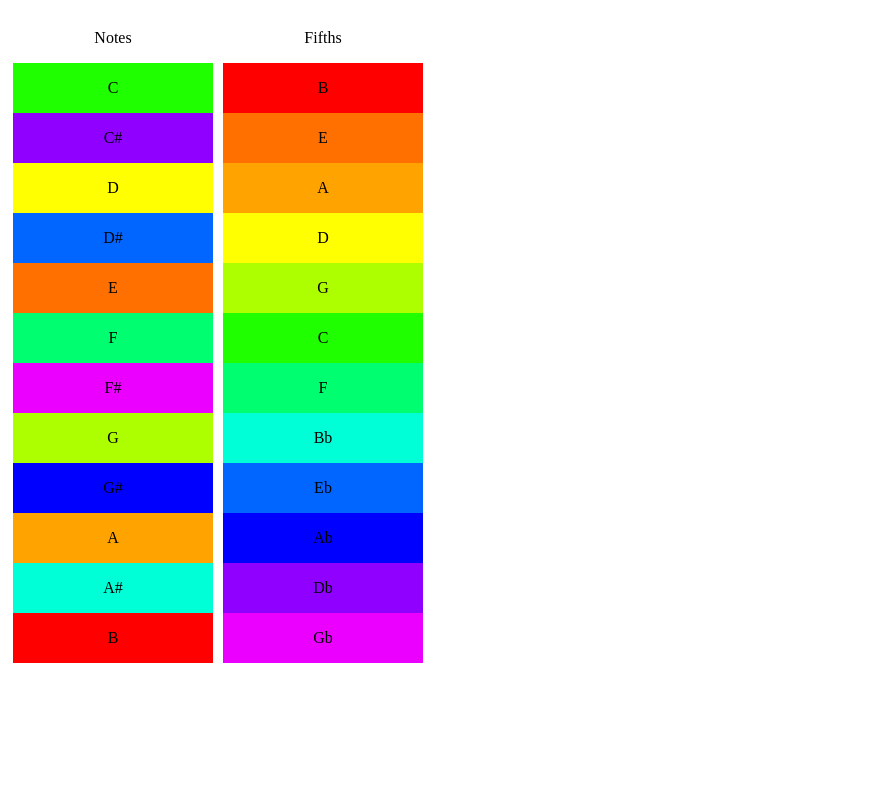
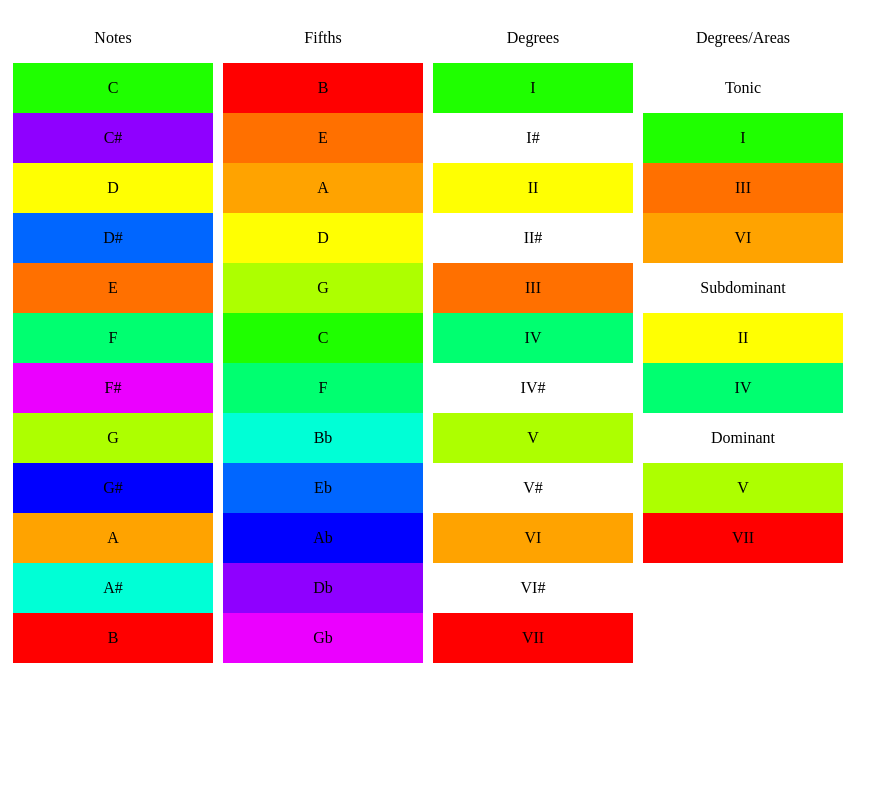
Before and after one commit to fjrd84/ccoach, a PHP site: page / in a window 1280 px wide. Shown: the whole page, without its empty margins (0-893 px from the left). Run offline with PHP 8.4, Linux system fonts and the light colour scheme.

Commit message:
Added degrees

```diff
--- a/css/general.css
+++ b/css/general.css
@@ -11,10 +11,6 @@
 	height: 50px;
 	text-align: center;
 	line-height: 50px;
-}
-
-.note:nth-child(odd){
-	/* background-color: grey; */
 }
 
 .cnote{
@@ -64,3 +60,51 @@
 .asharpnote, .bflatnote{
 	background-color: rgb(0, 255, 214);
 }
+
+.degi{
+	background-color: rgb(31, 255, 0);
+}
+
+.degii{
+	background-color: #FFFF02;
+}
+
+.degiii{
+	background-color: rgb(255, 112, 0);
+}
+
+.degiv{
+	background-color: rgb(0, 255, 112);
+}
+
+.degv{
+	background-color: #ADFF00;
+}
+
+.degvi{
+	background-color: rgb(255, 163, 0);
+}
+
+.degvii{
+	background-color: red;
+}
+
+.degisharp, .degiiflat{
+	/*background-color: rgb(143, 0, 255);*/
+}
+
+.degiisharp, .degiiiflat{
+	/*background-color: rgb(143, 0, 255);*/
+}
+
+.degivsharp, .degvflat{
+	/*background-color: rgb(143, 0, 255);*/
+}
+
+.degvsharp, .degviflat{
+	/*background-color: rgb(143, 0, 255);*/
+}
+
+.degvisharp, .degviiflat{
+	/*background-color: rgb(143, 0, 255);*/
+}
--- a/index.php
+++ b/index.php
@@ -34,6 +34,32 @@
 <div class="note dflatnote">Db</div>
 <div class="note gflatnote">Gb</div>
 </div>
-
+<div class="notes">
+<div class="note">Degrees</div>
+<div class="note degi">I</div>
+<div class="note degisharp">I#</div>
+<div class="note degii">II</div>
+<div class="note degiisharp">II#</div>
+<div class="note degiii">III</div>
+<div class="note degiv">IV</div>
+<div class="note degivsharp">IV#</div>
+<div class="note degv">V</div>
+<div class="note degvsharp">V#</div>
+<div class="note degvi">VI</div>
+<div class="note degvisharp">VI#</div>
+<div class="note degvii">VII</div>
+</div>
+<div class="notes">
+<div class="note">Degrees/Areas</div>
+<div class="note">Tonic</div>
+<div class="note degi">I</div>
+<div class="note degiii">III</div>
+<div class="note degvi">VI</div>
+<div class="note">Subdominant</div>
+<div class="note degii">II</div>
+<div class="note degiv">IV</div>
+<div class="note">Dominant</div>
+<div class="note degv">V</div>
+<div class="note degvii">VII</div>
 </body>
 </html>
```
